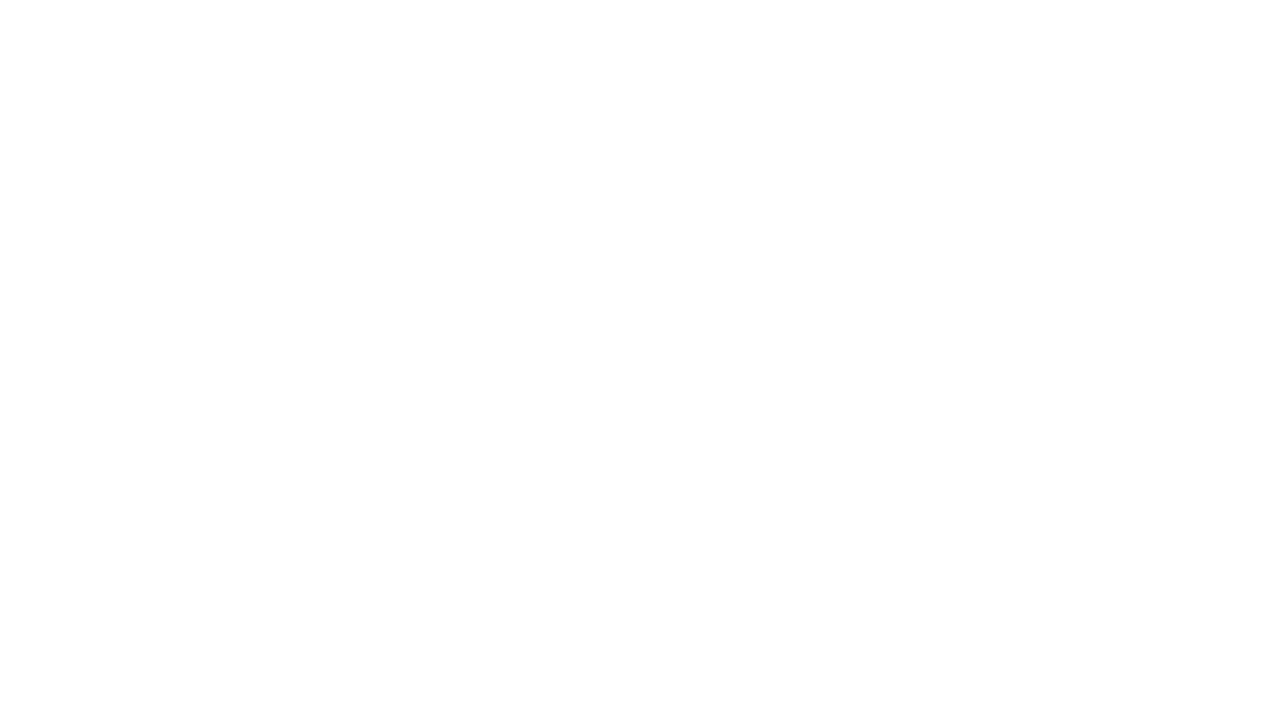
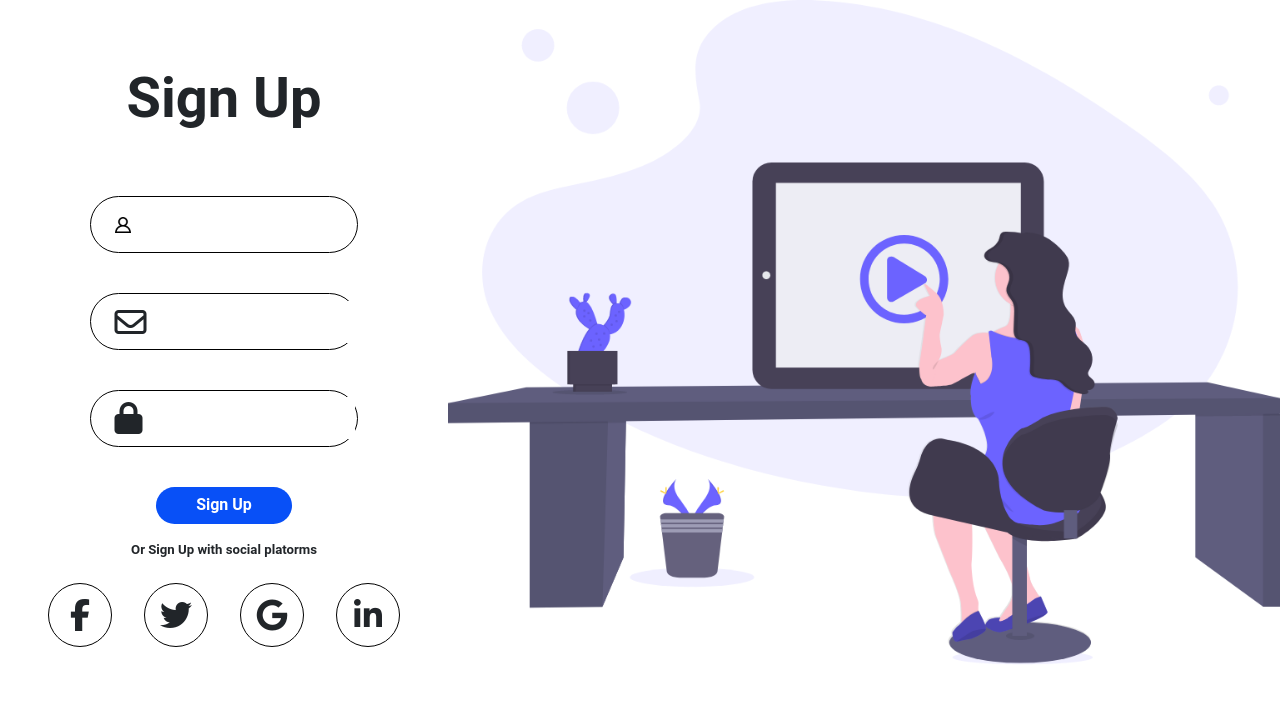
Before and after one commit to Nephilus-notes/crm-project, a plain HTML site: page sign-up.html in a window 1280 px wide. Drawn offline with nearby package versions, Linux system fonts and the light colour scheme.

Commit message:
break everything just to do a pull

```diff
--- a/assets/css/main.css
+++ b/assets/css/main.css
@@ -9,7 +9,7 @@
     --fw-light: 300;
     --fw-normal: 400;
     --fw-medium: 500;
-    --fw-heavy:600;
+    --fw-heavy: 600;
     --fw-bold: 700;
 }
 
@@ -198,7 +198,7 @@ header {
     width: 24px;
 }
 
-.nav__toggler:hover > * {
+.nav__toggler:hover>* {
     filter: brightness(150%);
 }
 
@@ -218,6 +218,7 @@ header {
     .nav__btns {
         display: none;
     }
+
     .nav__toggler {
         margin-inline-start: auto;
     }
@@ -537,6 +538,7 @@ main {
         text-align: center;
         margin-bottom: 3rem;
     }
+
     .graphic-section {
         padding: 0;
     }
@@ -560,6 +562,7 @@ main {
         width: 90%;
 
     }
+
     .graphic-section__h2 {
         margin-bottom: 1.5rem;
     }
@@ -584,7 +587,6 @@ footer {
 .footer__p {
     font-size: .8125rem;
     letter-spacing: .02ch;
-
     margin-bottom: .8125rem;
 }
 
@@ -636,35 +638,52 @@ footer {
     display: flex;
 }
 
+.sign-up-main {
+    display: flex;
+    align-items: center;
+}
+
+.sign-up-words {
+    display: flex;
+    flex-direction: column;
+    width: 35%;
+    text-align: center;
+    align-items: center;
+}
+
 .sign-words {
+    display: flex;
+    flex-direction: column;
     width: 35%;
     text-align: center;
     margin-left: auto;
     align-items: center;
-
-
 }
 
 .sign-words__h1 {
     text-align: center;
-    margin: 3rem auto 2.5rem
+    margin: 3rem auto 4rem;
+    font-size: 3.5rem;
 }
 
 
-.sign-words__words_flex{
+.sign-words__words_flex {
     border-radius: 32px;
     border: 1px solid black;
     display: block;
-    width:60%;
-    line-height: 1.5rem;
+    width: 60%;
+    line-height: 2.5rem;
     margin: 0 auto 2.5rem;
-    padding:.4rem;
+    padding: .4rem;
     display: flex;
     padding-left: 1.5rem;
     align-items: center;
+    font-size: 2rem;
 }
+
 .sign-words__input {
-    border:none
+    border: none;
+    max-width: 90%;
 }
 
 .sign-words__flex__img {
@@ -682,16 +701,18 @@ footer {
 .social-flex {
     width: 80%;
     display: flex;
-    justify-content: space-evenly;
+    justify-content: center;
+    gap: 2rem;
+
 }
 
 .social__div {
     border: 1px solid black;
     border-radius: 50%;
-    height: 32px;
+    height: 64px;
     object-fit: contain;
     position: relative;
-    width: 32px;
+    width: 64px;
 }
 
 .sign__p {
@@ -702,9 +723,12 @@ footer {
 
 .sign-in__social__img {
     transform: translate(-50%, -50%);
-    position:absolute;
+    position: absolute;
     top: 50%;
-    left:50%;
+    left: 50%;
+    height: 2rem;
+    width: 2rem;
+    font-size: 2rem;
 
 }
 
@@ -718,24 +742,24 @@ section {
 }
 
 .relative-set {
-    position:relative
+    position: relative
 }
 
-.sign-in-right__img{
-float: left;
-max-height: 100vh;
+.sign-in-right__img {
+    float: left;
+    max-height: 100vh;
 }
 
-.sign-in-right__text{
+.sign-in-right__text {
     /* position:absolute; */
     margin-right: auto;
 }
 
 .sign-in-image__h2 {
-    margin: 3rem ;
+    margin: 3rem;
 }
 
-.sign-in-image__btn{
+.sign-in-image__btn {
     border-color: var(--clr-neutral-100);
     border-radius: 32px;
     padding: .4rem 2.5rem;
@@ -824,9 +848,11 @@ max-height: 100vh;
     0% {
         transform: rotate(-3deg);
     }
+
     50% {
         transform: rotate(3deg);
     }
+
     100% {
         transform: rotate(0deg);
     }
--- a/sign-up.html
+++ b/sign-up.html
@@ -5,15 +5,56 @@
     <meta charset="UTF-8">
     <meta http-equiv="X-UA-Compatible" content="IE=edge">
     <meta name="viewport" content="width=device-width, initial-scale=1.0">
-    <title>Document</title>
+    <title>Sign-Up</title>
     <link href="https://cdn.jsdelivr.net/npm/bootstrap@5.2.2/dist/css/bootstrap.min.css" rel="stylesheet"
         integrity="sha384-Zenh87qX5JnK2Jl0vWa8Ck2rdkQ2Bzep5IDxbcnCeuOxjzrPF/et3URy9Bv1WTRi" crossorigin="anonymous">
     <script src="https://cdn.jsdelivr.net/npm/bootstrap@5.2.2/dist/js/bootstrap.bundle.min.js"
         integrity="sha384-OERcA2EqjJCMA+/3y+gxIOqMEjwtxJY7qPCqsdltbNJuaOe923+mo//f6V8Qbsw3"
         crossorigin="anonymous"></script>
+    <script src="https://kit.fontawesome.com/eebe99ed00.js" crossorigin="anonymous"></script>
+
+    <link rel="stylesheet" href="/assets/css/main.css">
 </head>
 
 <body>
+    <section class="sign-up-main">
+        <div class="sign-up-words">
+            <h1 class="sign-words__h1">Sign Up</h1>
+            <div class="sign-words__words_flex">
+                <img src="/assets/images/Page-1.png" class="sign-words__flex__img" alt="">
+                <input type="input" class="username sign-words__input">
+            </div>
+            <div class="sign-words__words_flex">
+                <i class="fa-regular fa-envelope"></i>
+                <input type="text" class="email sign-words__input">
+            </div>
+            <div class="sign-words__words_flex">
+                <i class="fa-solid fa-lock"></i>
+                <input type="password" class="password sign-words__input">
+            </div>
+            <button class="sign-btn bg-primary-400 text-white fw-heavy">Sign Up</button>
+
+            <p class="sign__p fw-heavy">Or Sign Up with social platorms</p>
+            <div class="social-flex">
+                <div class="social__div">
+                    <i class="fa-brands fa-facebook-f sign-in__social__img"></i>
+                </div>
+                <div class="social__div"><i class="fa-brands fa-twitter sign-in__social__img"></i>
+                </div>
+                <div class=" social__div">
+                    <i class="fa-brands fa-google sign-in__social__img"></i>
+                </div>
+                <div class="social__div">
+                    <i class="fa-brands fa-linkedin-in sign-in__social__img"></i>
+                </div>
+
+            </div>
+        </div>
+
+        <div class="sign-up__img-container">
+            <img src="/assets/images/Group 10.png" alt="" class="sign-up__img">
+        </div>
+    </section>
 
 </body>
 
```
Also changed, not shown: index.html (+19 -48 lines).
